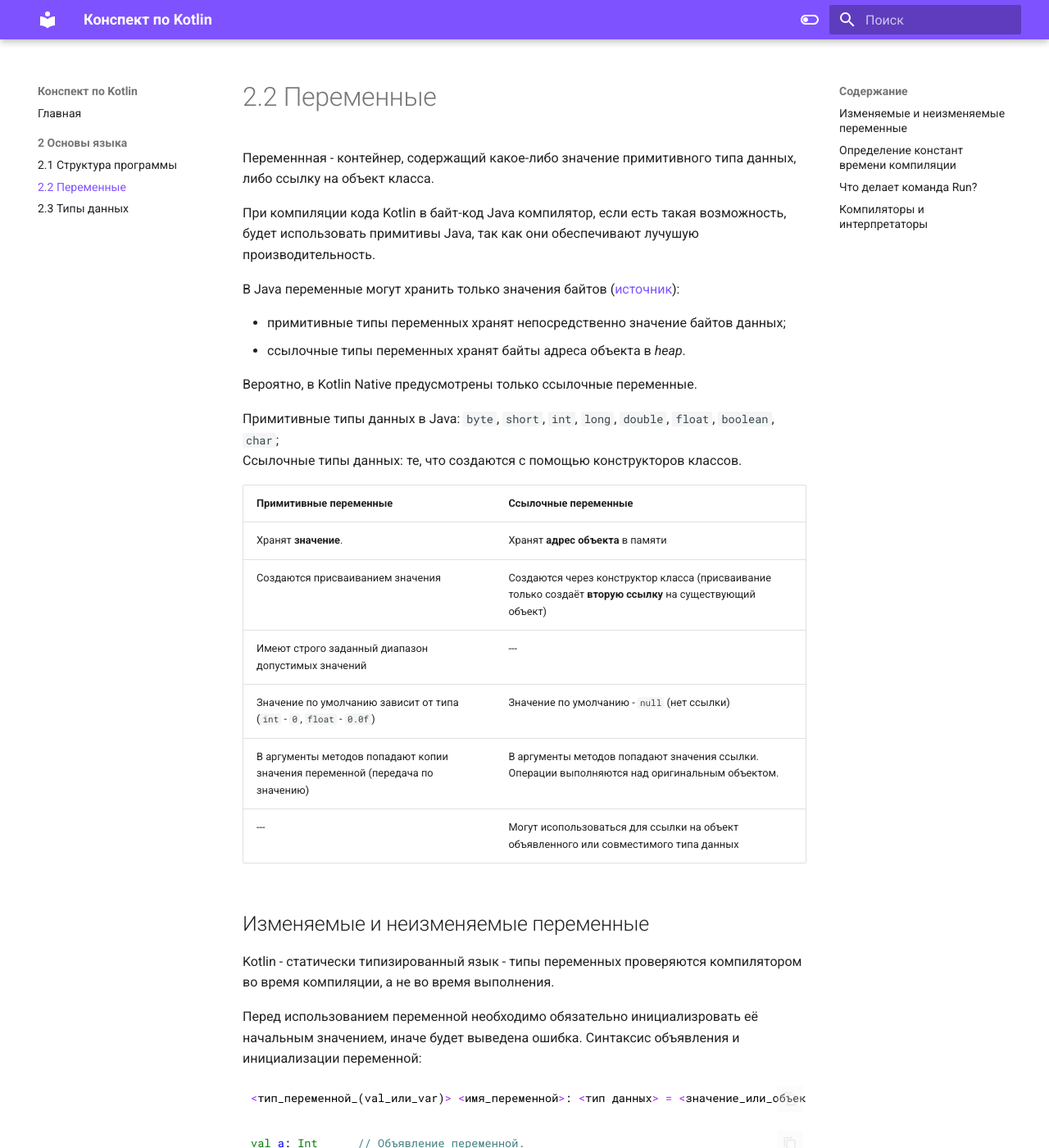
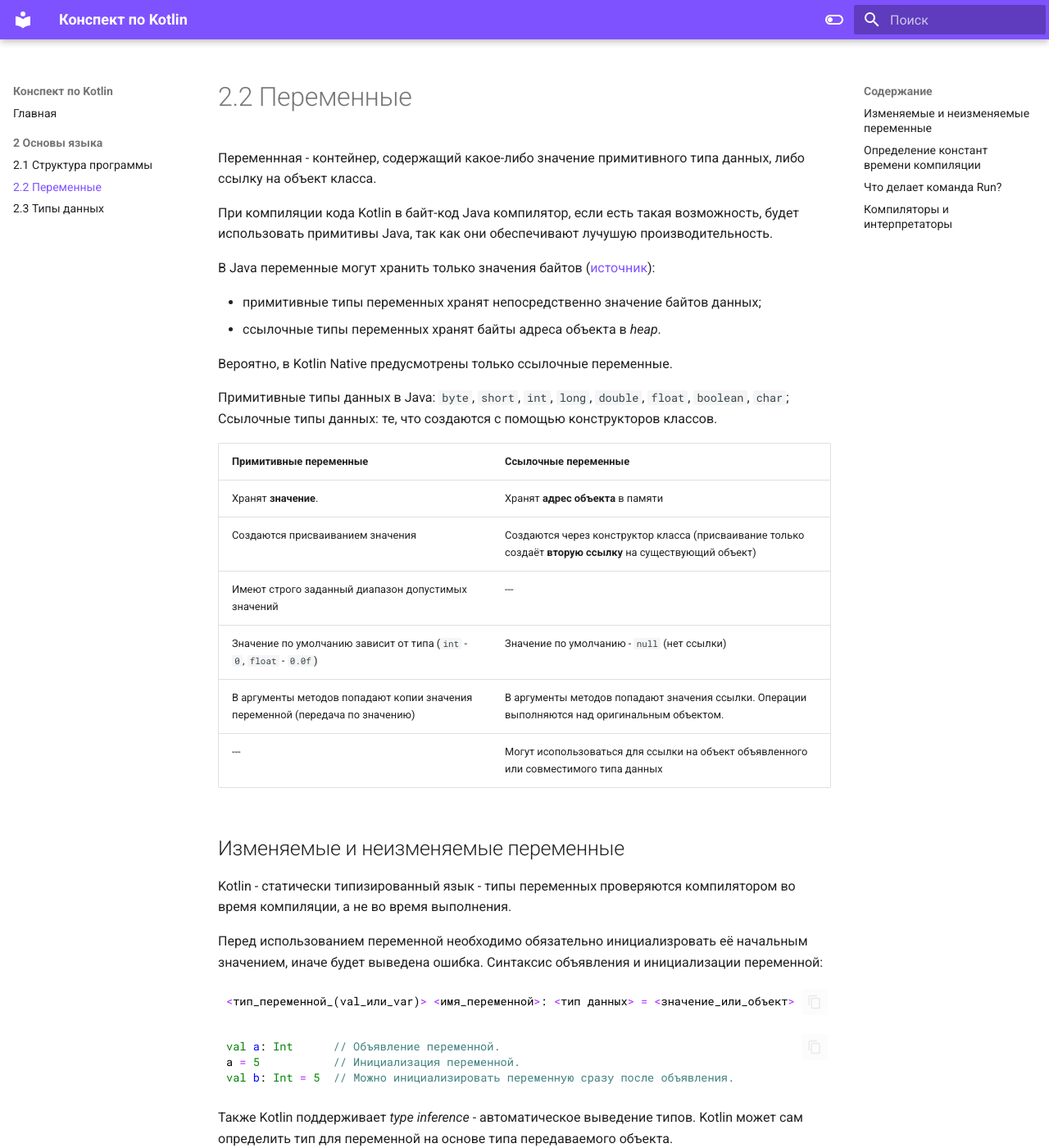
Before and after one commit to rzangizyarov/metanit_kotlin_abstract, an MkDocs documentation site: the page built from docs/2_2.md, in a window 1280 px wide and 1400 px high. Shown: the whole window at 82% size. Built offline with MkDocs 1.6.1 and Material for MkDocs 9.7.7, drawn with Linux system fonts in a browser that asks for light colours; some of the changed text lies outside the part shown.

Commit message:
Настроить оптимальную ширину markdown контента

````diff
--- a/docs/2_2.md
+++ b/docs/2_2.md
@@ -42,7 +42,8 @@ val b: Int = 5  // Можно инициализировать переменн
 Также Kotlin поддерживает *type inference* - автоматическое выведение типов. Kotlin может сам определить тип для переменной на основе типа передаваемого объекта.
 
 ```kotlin
-val a = 5       // 1. Компилятор видит, что значение `5` является целым число. Создаётся объект `5` типа `Int`.
+val a = 5       // 1. Компилятор видит, что значение `5` является целым число.
+                //    Создаётся объект `5` типа `Int`.
                 // 2. На основе типа объекта будет выведен тип переменной `a` - `Int`.
                 //    Этот тип навсегда закрепляется за переменной.
                 // 3. В переменной `a` сохраняется ссылка на объект `5`.
@@ -86,7 +87,6 @@ fun main() {
 
     ![](./images/2_2_Fig_2.png){: style="width:300px"}
 
-
 ## Компиляторы и интерпретаторы
 
 Инструкции интерпретируемого языка выполняются непосредственно программой, называемой интерпретатором. Инструкции компилируемого языка преобразуются в представление, которое выполняется как собственная программа либо непосредственно на аппаратном процессоре, либо на виртуальной машине, эмулирующей процессор.
--- a/docs/stylesheets/extra.css
+++ b/docs/stylesheets/extra.css
@@ -49,3 +49,8 @@
     border-radius: 5px;
   }
 }
+
+.md-grid {
+ /*    max-width: initial; */
+    max-width: 75rem;
+}
````
